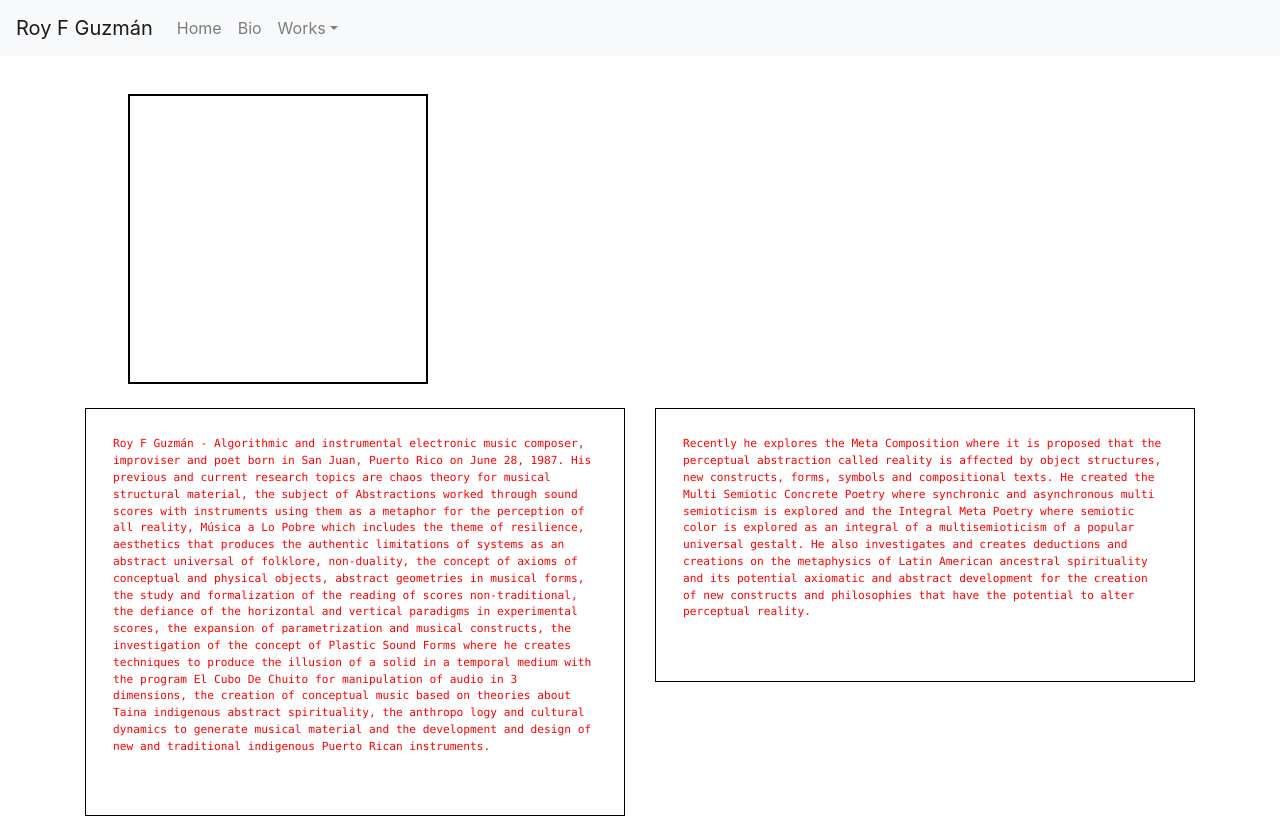
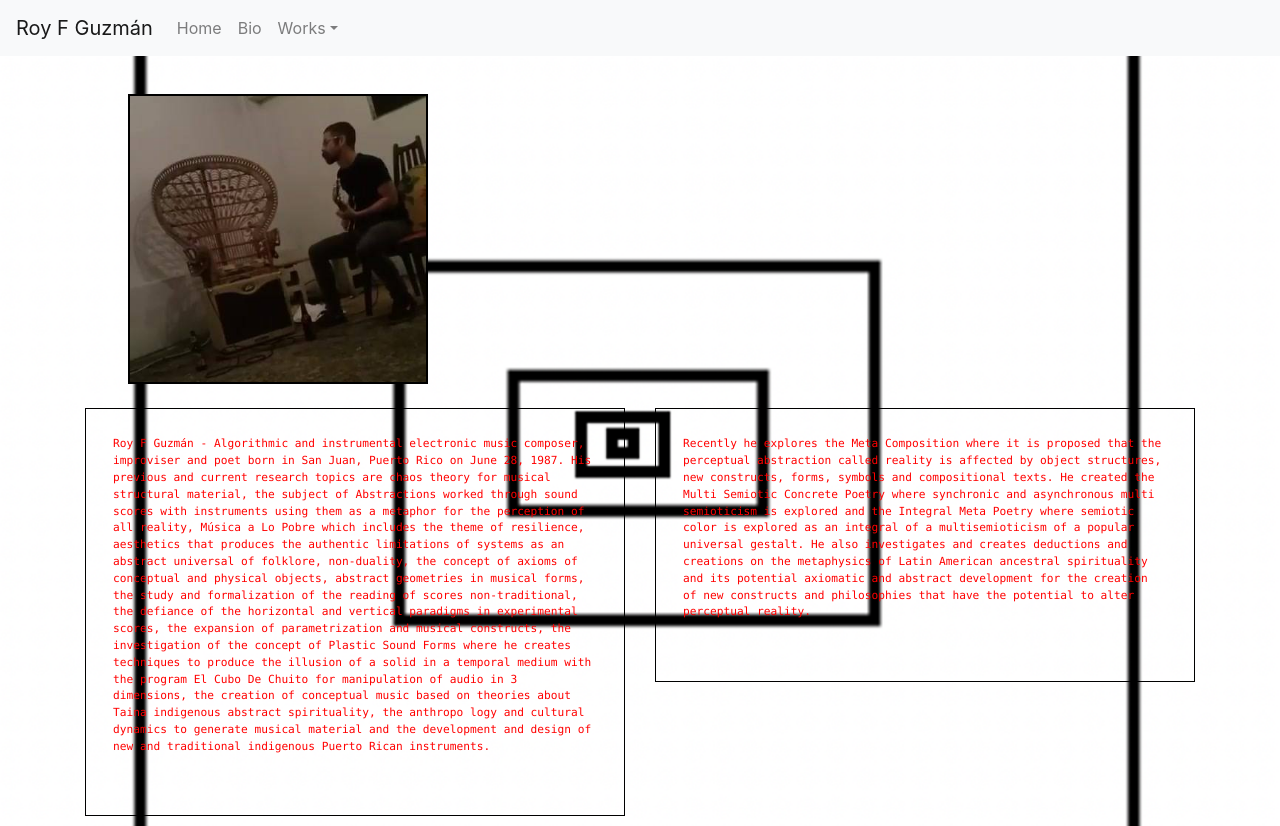
Before and after one commit to rfgr87/roy-react-app, a React (Create React App) app: page /bio in a window 1280 px wide. Built offline with nearby package versions, Linux system fonts and the light colour scheme.

Commit message:
modified

```diff
--- a/src/views/ProfilePage/ProfilePage1.js
+++ b/src/views/ProfilePage/ProfilePage1.js
@@ -18,8 +18,8 @@ import {
 // import GridContainer from "components/Grid/GridContainer.js";
 // import GridItem from "/src/components/Grid/GridItem.js";
 
-var image1 = require("./TainoHombreFractal.png");
-var image2 = require("./roy1.jpg");
+import image1 from "./TainoHombreFractal.png";
+import image2 from "./roy1.jpg";
 
 
 export default function ProfilePage1(props) {
```
